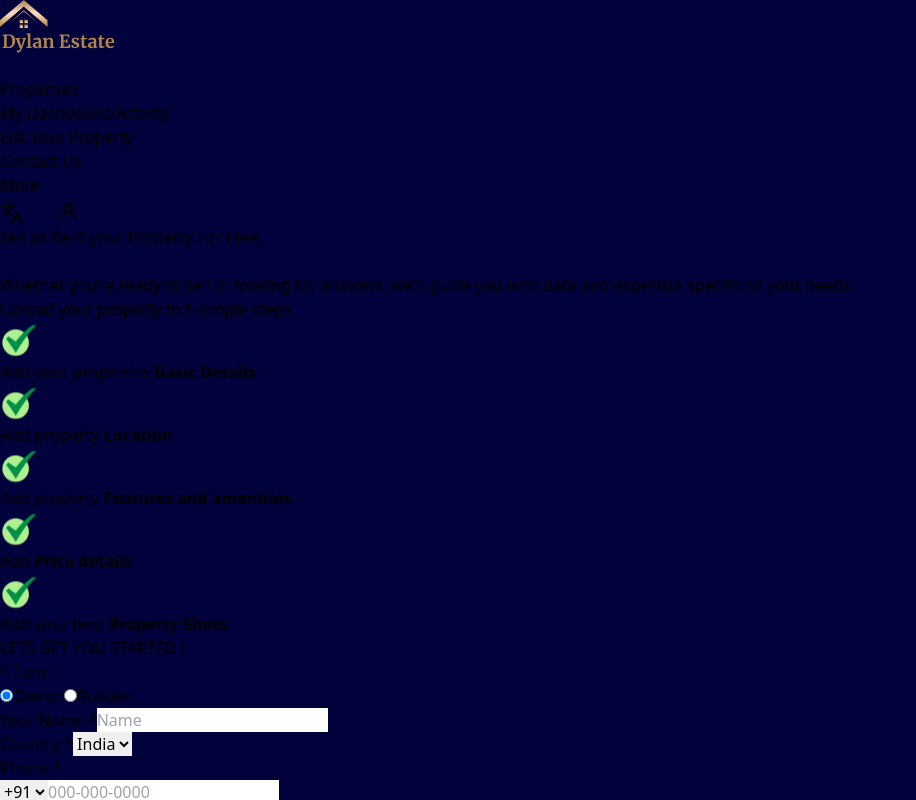
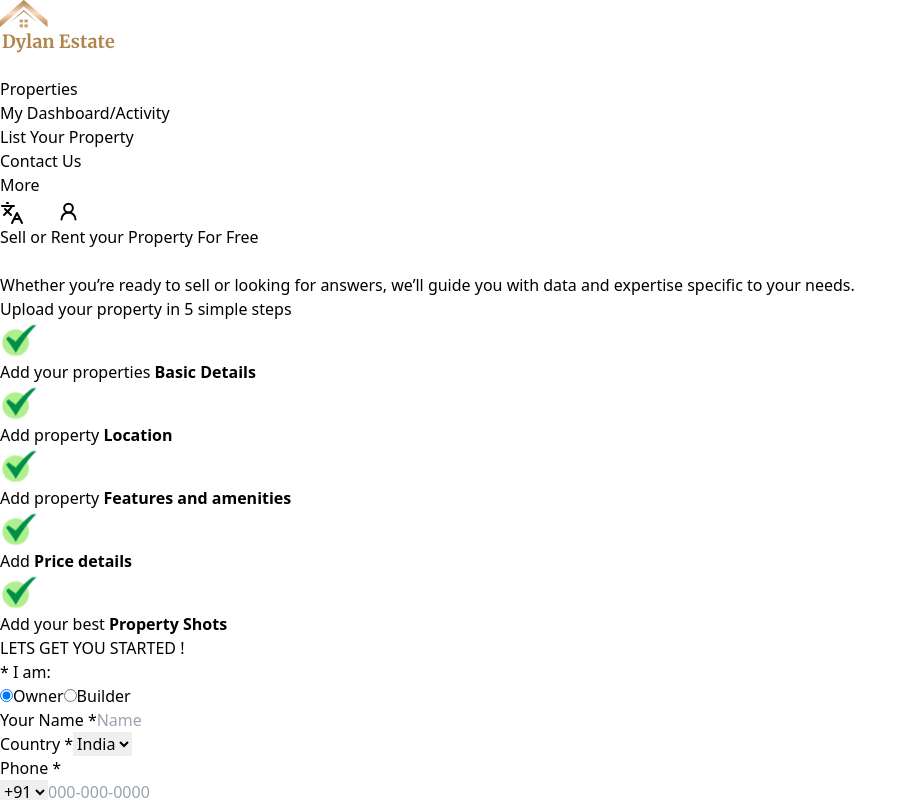
Before and after one commit to himanshumishra1309/Dylan-Estate-Internship-Project, a React (Vite) app: page / in a window 1280 px wide. Shown: the whole page, without its empty margins (0-916 px from the left). Built offline with nearby package versions, Linux system fonts and the light colour scheme.

Commit message:
final touch

```diff
--- a/src/App.css
+++ b/src/App.css
@@ -1,5 +1,4 @@
 body{
-    background-color: rgb(1, 1, 60);
     margin: 0;
     padding: 0;
 }
--- a/src/components/FirstPage/Firstpage.jsx
+++ b/src/components/FirstPage/Firstpage.jsx
@@ -3,14 +3,10 @@
 import tick from '../Svgs/tick.svg'
 
 function Firstpage() {
-    useEffect(()=>{
-        return ()=>{
-            document.body.style.backgroundColor = "rgb(1, 1, 60)"
-        }
-    },[])
+
   return (
-    <>
-    <div className='flex items-start flex-col justify-center ml-20 mb-16 mt-16 max-[768px]:m-3 max-[768px]:mb-10'>
+    <div className='bg-blue-950'>
+    <div className='flex items-start flex-col justify-center ml-20 mb-16 pb-3 pt-16 overflow-y-hidden max-[768px]:m-3 max-[768px]:mb-10'>
         <h1 className='max-[768px]:text-start text-white text-4xl'>Sell or Rent your Property For Free</h1>
         <br/>
         <p className='max-[768px]:text-start text-white text-xl'>Whether you’re ready to sell or looking for answers, we’ll guide you with data and expertise specific to your needs.</p>
@@ -42,7 +38,7 @@
     <Card/>
     </div>
 
-    </>
+    </div>
   )
 }
 
--- a/src/main.jsx
+++ b/src/main.jsx
@@ -57,7 +57,7 @@
 
 
 ReactDOM.createRoot(document.getElementById('root')).render(
-  <React.StrictMode>
+  <>
     <RouterProvider router={router} />
-  </React.StrictMode>,
+  </>,
 )
```
